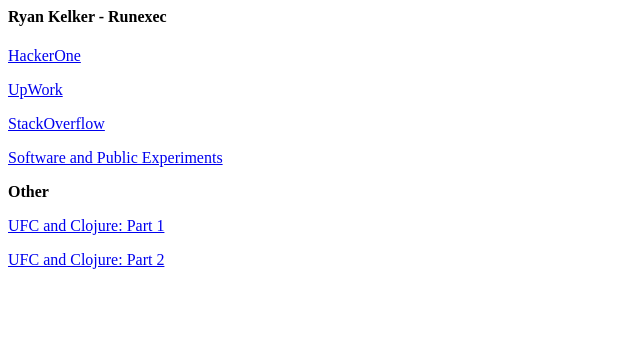
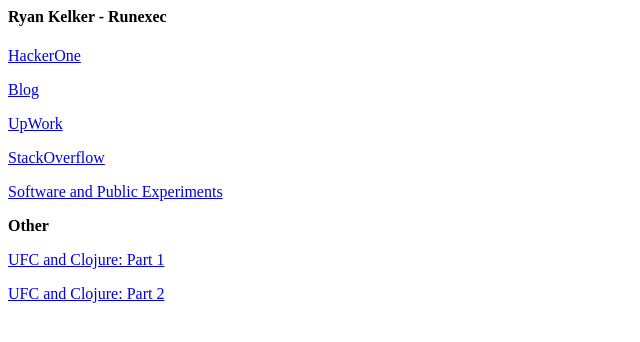
Before and after one commit to runexec/runexec.github.io, a plain HTML site: page index.html in a window 1280 px wide. Shown: the whole page, without its empty margins (0-640 px from the left). Drawn offline with Linux system fonts and the light colour scheme.

Commit message:
Update index.html

```diff
--- a/index.html
+++ b/index.html
@@ -3,6 +3,7 @@
     <h4>Ryan Kelker - Runexec</h4>
     <div>
       <p><a href="https://hackerone.com/ryankelker">HackerOne</a></p>
+       <p><a href="/blog.html">Blog</a></p>
       <p><a href="https://www.upwork.com/freelancers/~0126374e0e3811ee2a">UpWork</a></p>
       <p><a href="https://stackoverflow.com/users/1682741/runexec?tab=reputation">StackOverflow</a></p>
       <p><a href="https://github.com/runexec?tab=repositories">Software and Public Experiments</a></p>
```
